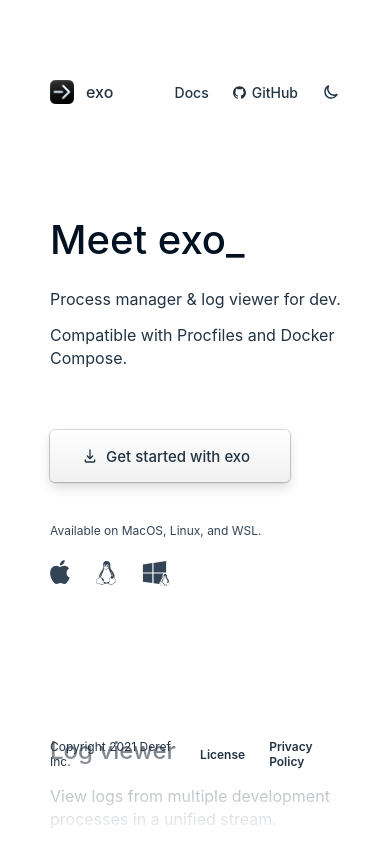
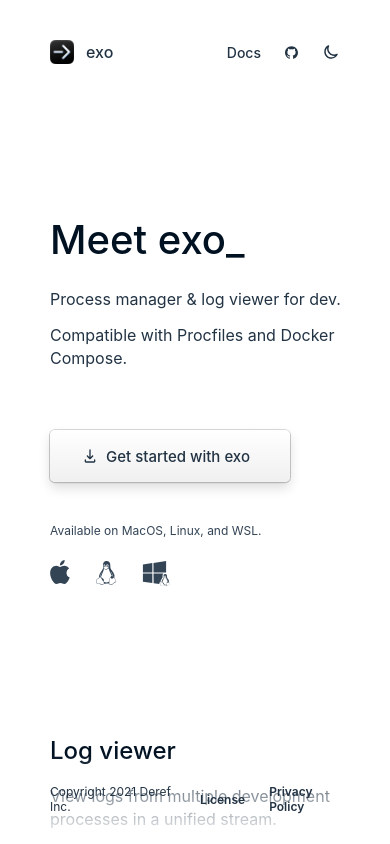
Before and after one commit to deref/exo-website, a Next.js app: page / in a window 390 px wide. Shown: the top 844 px of the page. Built offline with nearby package versions, Linux system fonts and the light colour scheme.

Commit message:
Mobile layout styling: header and footer

```diff
--- a/pages/index.tsx
+++ b/pages/index.tsx
@@ -136,7 +136,7 @@
 						<Link href={urls.github}>
 							<a className={css.GitHubLink}>
 								<GitHub />
-								GitHub
+								<span className="hideMobile">GitHub</span>
 							</a>
 						</Link>
 						<button className={css.ThemeButton} onClick={toggleTheme}>
--- a/styles/globals.scss
+++ b/styles/globals.scss
@@ -127,3 +127,9 @@
 ::-webkit-scrollbar-thumb:hover {
 	background: #999999;
 }
+
+@media (max-width: 640px) {
+	.hideMobile {
+		display: none;
+	}
+}
--- a/styles/v2.module.scss
+++ b/styles/v2.module.scss
@@ -147,8 +147,8 @@
 		display: flex;
 		justify-content: space-between;
 		align-items: center;
-		padding-top: 80px;
-		padding-bottom: 80px;
+		padding-top: min(max(40px, 8vw), 80px);
+		padding-bottom: min(max(40px, 8vw), 80px);
 	}
 
 	.Logo {
@@ -229,7 +229,7 @@
 	);
 
 	> div {
-		height: 180px;
+		height: min(max(90px, 18vw), 180px);
 		display: flex;
 		align-items: center;
 		justify-content: flex-end;
```
